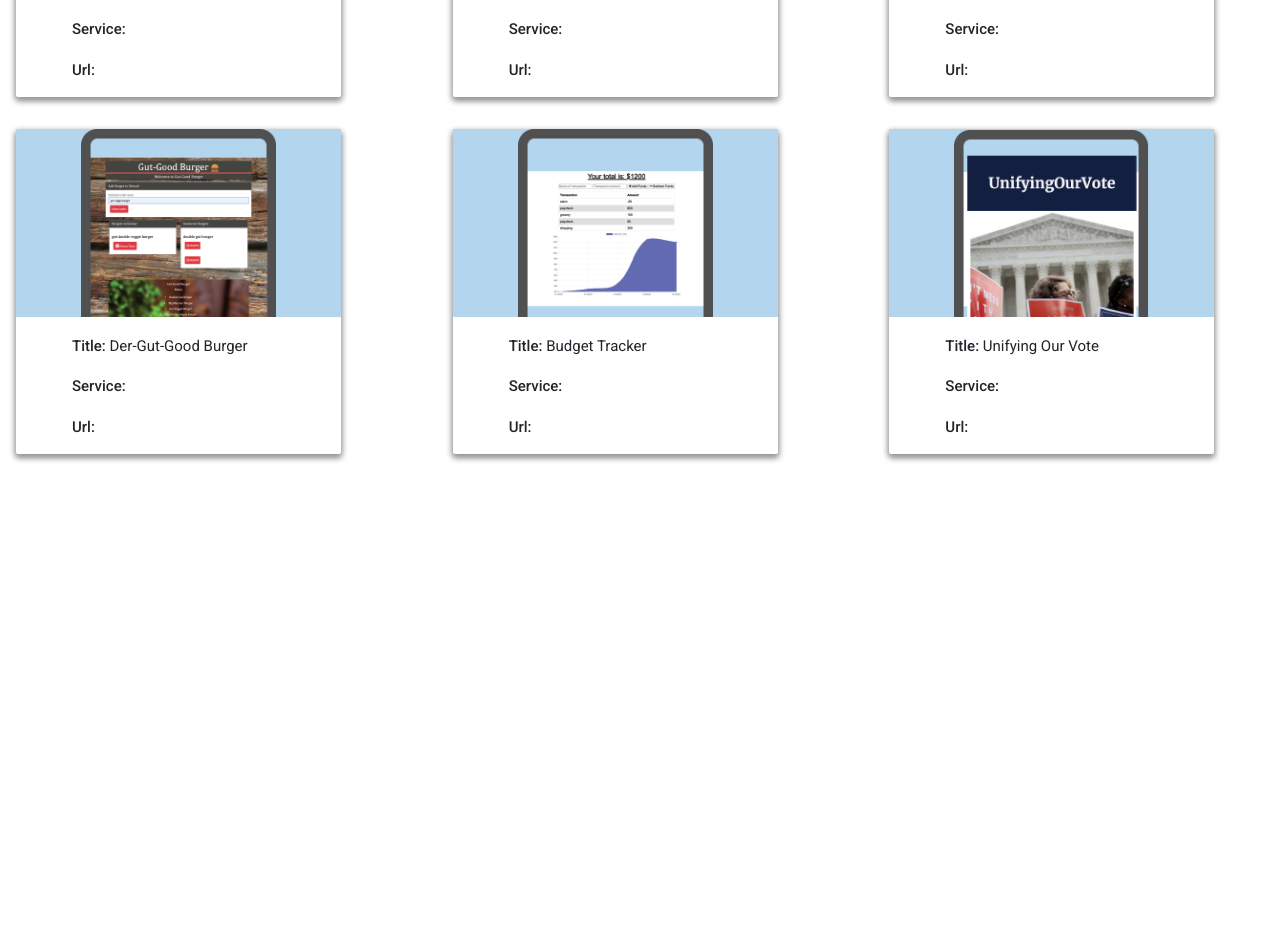
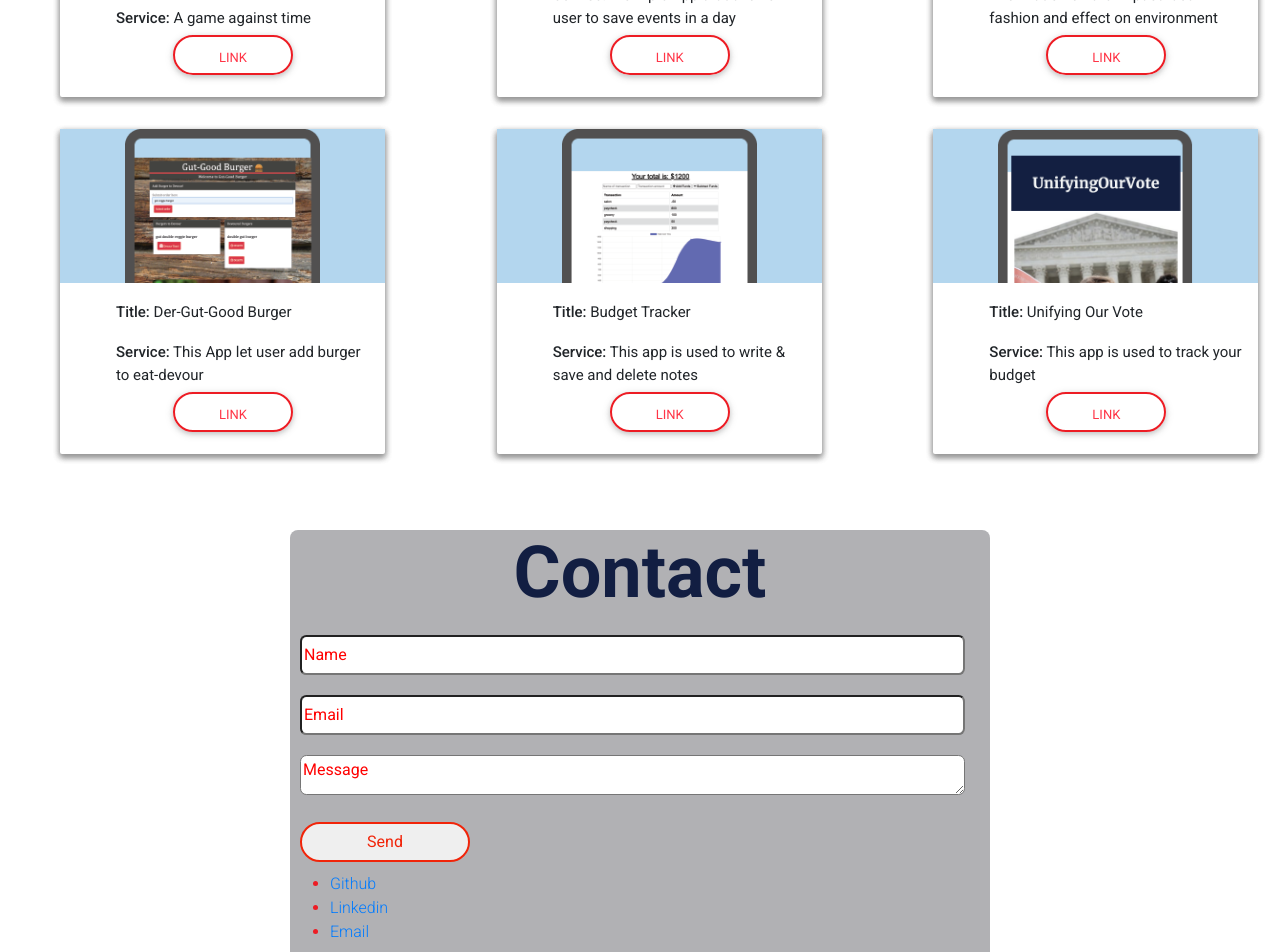
Before and after one commit to Wendyf02/Wendy-Portfolio, a React (Create React App) app: page / in a window 1280 px wide. Shown: the part 1960-2912 px from the top of the page. Built offline with nearby package versions, Linux system fonts and the light colour scheme.

Commit message:
working on p

```diff
--- a/src/Components/Card/index.js
+++ b/src/Components/Card/index.js
@@ -1,9 +1,10 @@
 import React from "react";
+import Button from "react-bootstrap/Button"
 import "./style.css";
 
 function Card(props) {
   return (
-    <div className="card">
+    <div className="card d-flex justify-content-around">
 
       <div className="img-container">
         <img alt={props.name} src={props.imageSRC} />
@@ -14,17 +15,16 @@ function Card(props) {
             <strong>Title:</strong> {props.title}
           </li>
           <li>
-            <strong>Service:</strong> {props.occupation}
+            <strong>Service:</strong> {props.service}
           </li>
-          <li>
-            <strong>Url:</strong> {props.location}
-          </li>
+          <div  className="d-flex justify-content-center">
+            {/* <strong>Url:</strong>  */}
+            <a target="blank" href={props.url}> <Button className="link1"  variant="outline-danger">Link</Button>{' '}</a>
+          </div>
 
         </ul>
       </div>
-      {/* <span onClick={() => props.removeFriend(props.id)} className="remove">
-        𝘅
-      </span> */}
+
     </div>
   );
 }
--- a/src/Components/Card/style.css
+++ b/src/Components/Card/style.css
@@ -7,6 +7,8 @@
   width: 325px;
   box-shadow: 0 3px 6px #999, 0 3px 6px #999;
   text-align: left;
+  margin-right: 20px;
+  margin-left: 60px;
 }
 
 .card > .img-container {
@@ -45,3 +47,27 @@
 .card > .remove:hover {
   color: #d50000;
 }
+
+
+.link1 {
+  background-color:solid white!important;
+  color: rgb(237, 28, 36);
+  font-size: small;
+  border-radius: 25px !important;
+  border: 2px solid rgb(237, 28, 36) !important;
+  width: 120px;
+  height: 40px;
+  /* float: right;  */
+  right: 0;
+  margin-right: 25px;
+  /* margin-left: 25px; */
+  /* margin: 10px; */
+
+}
+
+.link1:hover {
+  box-shadow: 0 0.4rem 1.4rem 0 rgb(18, 30, 66)!important;
+  transition: transform 150ms;
+  transform: scale(1.03);
+
+}
--- a/src/Components/Contact/index.js
+++ b/src/Components/Contact/index.js
@@ -63,7 +63,7 @@ class Contact extends Component {
         </div>
 
 
-        <span className='Footer'>Alternate website design<a href="https://github.com/Wendyf02"> Wendy's original website</a></span>
+        <span className='Footer text-center'>Alternate website design<a href="https://github.com/Wendyf02"> Wendy's original website</a></span>
       </div>
 
       </div>
--- a/src/Components/Contact/style.css
+++ b/src/Components/Contact/style.css
@@ -16,11 +16,11 @@
 
 .contactcontainer {
     display: flex;
-    min-height: 200vh;
+    /* min-height: 200vh; */
     align-items: center;
     justify-content: center;
-    margin-top: 20px;
-    margin-top: 50px;
+    margin-top: 60px;
+    margin-bottom: 80px;
   }
 
   h2 {
@@ -51,7 +51,6 @@ form input {
   border-radius: .4rem;
   padding-bottom: 8px;
 }
-
 
 
 .contactlabel {
@@ -88,3 +87,8 @@ form input {
     font-size: medium;
     margin: 3px;
   }
+
+.contact-content {
+  font-size: medium;
+  color: #ed1c24;
+}
--- a/src/Components/Project/data.js
+++ b/src/Components/Project/data.js
@@ -26,48 +26,48 @@ export default
         {
             id: 1,
             title: 'Code Quiz',
+            imageSRC: codequizpicture,
             service: 'A game against time',
-            imageSRC: codequizpicture,
             url: 'https://wendyf02.github.io/Code-Quiz/'
         },
 
         {
             id: 2,
             title: 'Work Day Schedule',
+            imageSRC: workdaypicture,
             service: 'A simple App that allows user to save events in a day',
-            imageSRC: workdaypicture,
             url: 'https://wendyf02.github.io/Work-Day-Schedule/'
         },
 
         {
             id: 3,
             title: 'Project-Give-Back',
+            imageSRC: projectgivebackpicture,
             service: 'An App that provide user information on the impact fast fashion and effect on environment',
-            imageSRC: projectgivebackpicture,
             url: 'https://tasoko.github.io/project-give-back/'
         },
 
         {
             id: 4,
             title: 'Der-Gut-Good Burger',
+            imageSRC: burgerpicture,
             service: 'This App let user add burger to eat-devour',
-            imageSRC: burgerpicture,
             url: 'https://quiet-scrubland-98672.herokuapp.com/'
         },
 
         {
             id: 5,
             title: 'Budget Tracker',
+            imageSRC: budgettrackerpicture ,
             service: 'This app is used to write & save and delete notes',
-            imageSRC: budgettrackerpicture ,
             url: 'https://github.com/Wendyf02/Team-Profile-Generator'
         },
 
         {
             id: 6,
             title: 'Unifying Our Vote',
+            imageSRC: unifyingourvotepicture ,
             service: 'This app is used to track your budget',
-            imageSRC: unifyingourvotepicture ,
             url: 'https://polar-chamber-52452.herokuapp.com/'
         }
 
--- a/src/Components/Project/index.js
+++ b/src/Components/Project/index.js
@@ -17,12 +17,11 @@ class Project extends Component {
         <div>
 
         <h2 className="display-3 text-center font-weight-bold" id="projects">Project</h2>
-       <Row>
+       <Row className="justify-content-md-center">
           {this.state.projects.map(project => (
-          <Col md="4">
+          <Col md="4" className="justify-content-md-center" key={project.id} >
           <Card
             id={project.id}
-            key={project.id}
            title={project.title}
             imageSRC={project.imageSRC}
             service={project.service}
--- a/src/Components/Project/style.css
+++ b/src/Components/Project/style.css
@@ -1,4 +1,5 @@
-#project{
+/* #projects{
+
     position: relative;
     display: flex;
     flex-direction: column;
@@ -6,4 +7,4 @@
     top:8em;
     align-items: flex-start;
     /* margin-bottom: 50px; */
-  }
+  } */
```
Also changed, not shown: src/Components/NavBar/style.css (+0 -44 lines).
